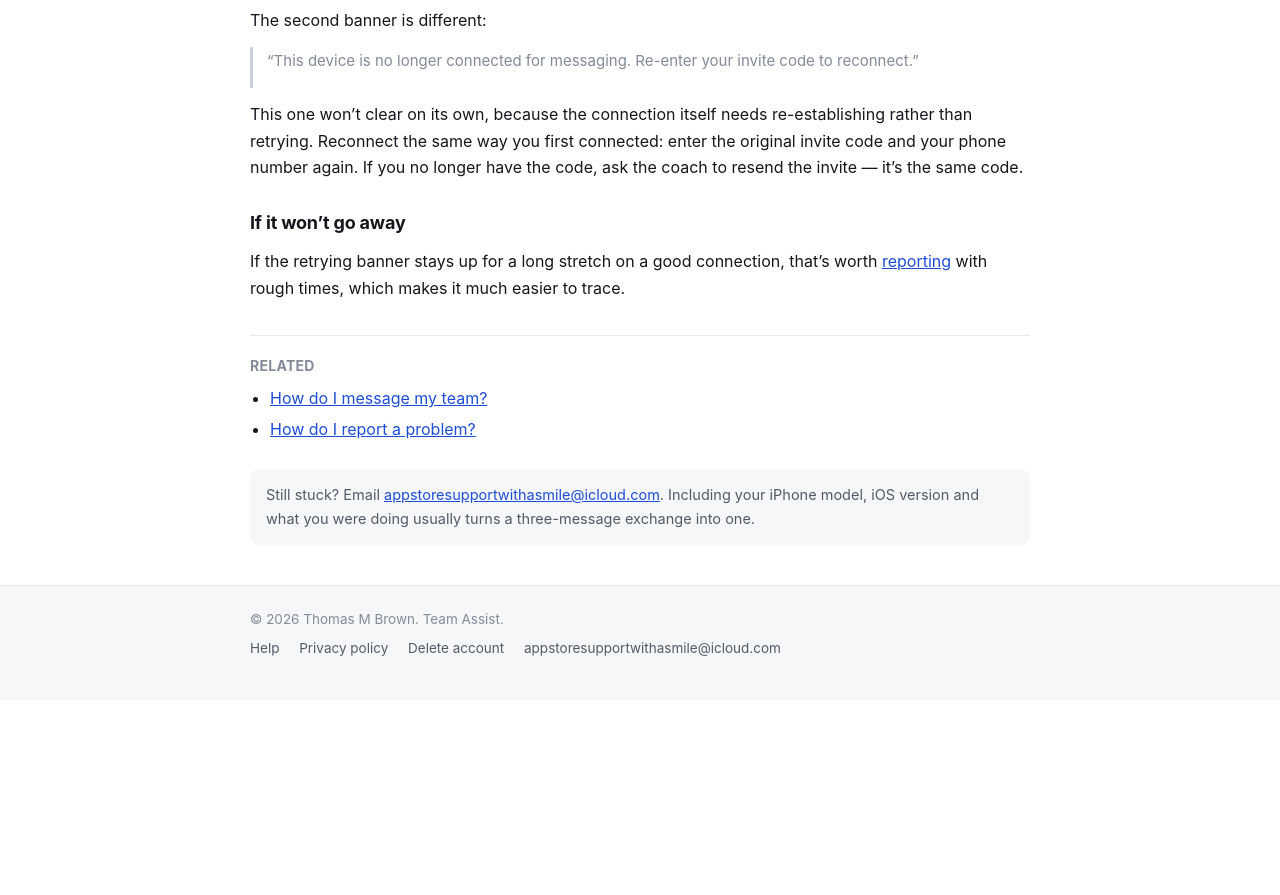
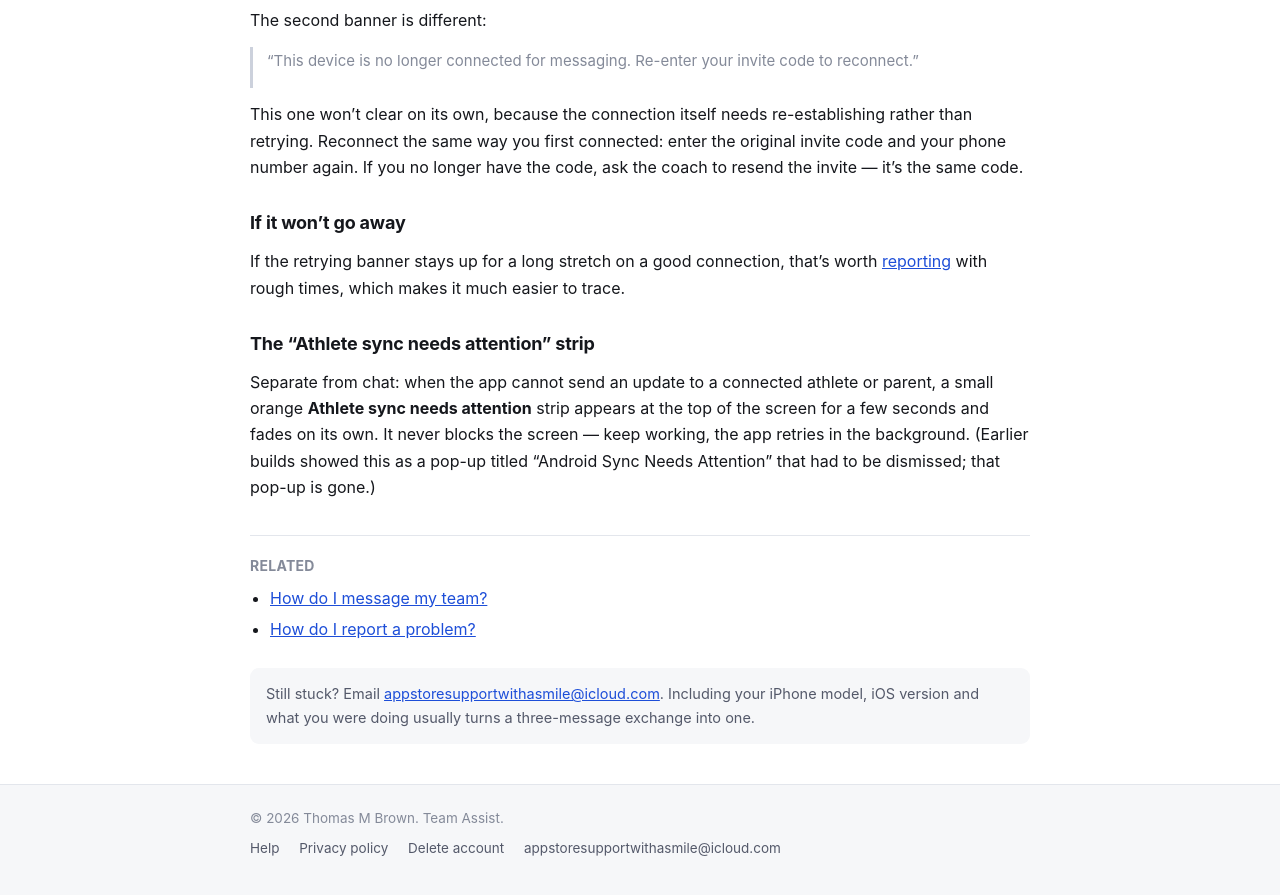
Before and after one commit to mytombrown/team-assist-help, a Jekyll site: the page built from _articles/chat-status-banner.md, in a window 1280 px wide and 900 px high, scrolled down 962 px. Shown: the top 895 px of the window. Built offline with Jekyll 4.4.1, drawn with Linux system fonts in a browser that asks for light colours; before the commit the page ends 1662 px from its top, so only the background shows below that.

Commit message:
Build 224: a sent message stays put; the sync pop-up is now a passing strip that never blocks the screen

```diff
--- a/_articles/chat-status-banner.md
+++ b/_articles/chat-status-banner.md
@@ -9,7 +9,6 @@ related:
   - chat-basics
   - report-a-problem
 ---
-
 Team chat sometimes shows an orange banner at the top of a conversation when messages
 are taking longer than usual to send or receive. There are two kinds, and they mean
 different things.
@@ -53,3 +52,11 @@ to resend the invite — it's the same code.
 If the retrying banner stays up for a long stretch on a good connection, that's worth
 [reporting]({{ '/report-a-problem/' | relative_url }}) with rough times, which makes it
 much easier to trace.
+
+## The "Athlete sync needs attention" strip
+
+Separate from chat: when the app cannot send an update to a connected athlete or
+parent, a small orange **Athlete sync needs attention** strip appears at the top of the
+screen for a few seconds and fades on its own. It never blocks the screen — keep
+working, the app retries in the background. (Earlier builds showed this as a pop-up
+titled "Android Sync Needs Attention" that had to be dismissed; that pop-up is gone.)
```
Also changed, not shown: _articles/chat-basics.md (+3 -1 lines).
